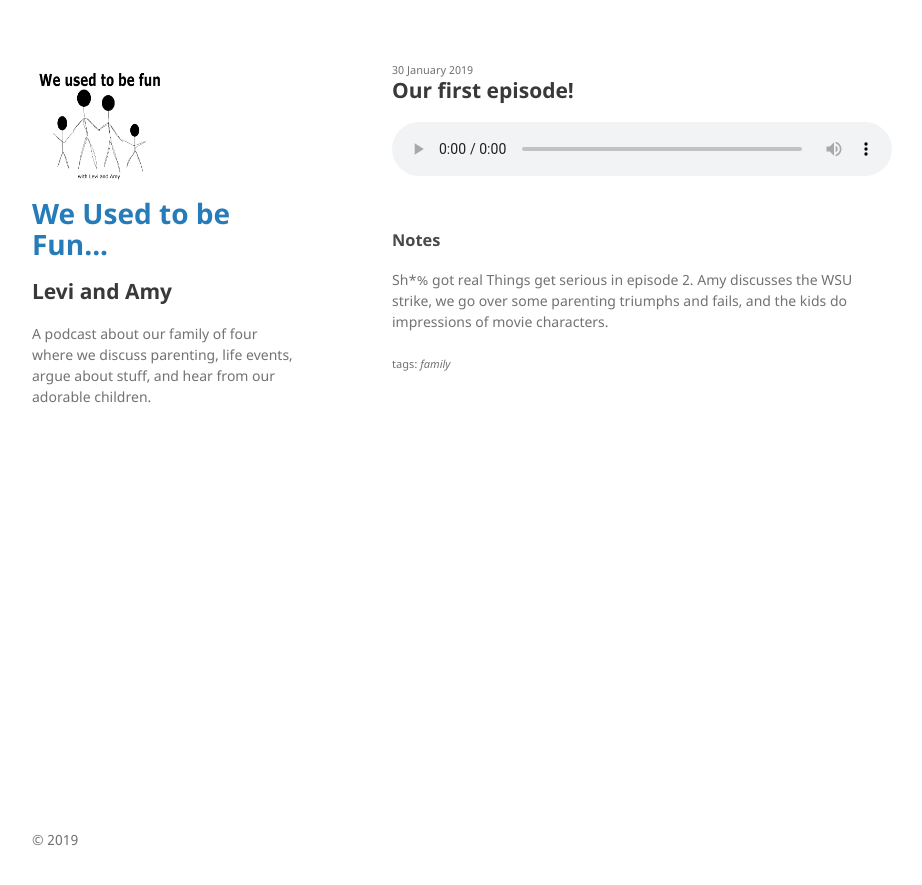
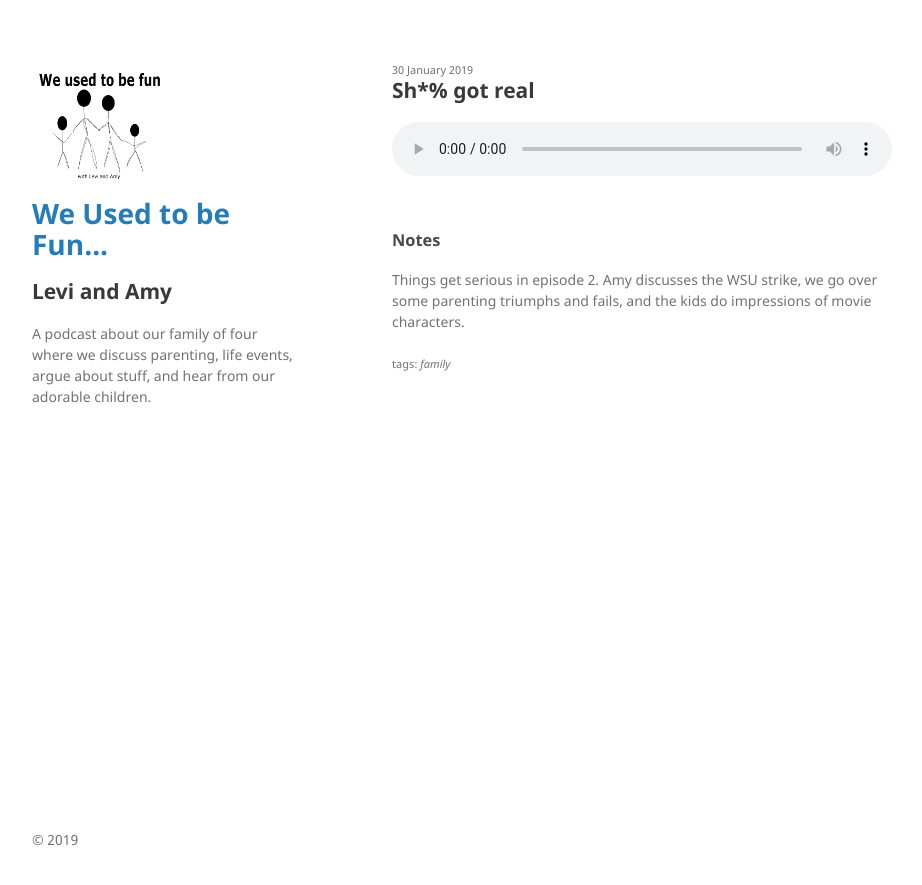
Before and after one commit to weusedtobefun/weusedtobefun.github.io, a Jekyll site: the page built from _posts/2019-01-29-ep002.md, in a window 1280 px wide. Shown: the top 885 px of the page, without its empty margins (178-1100 px from the left). Built offline with Jekyll 4.4.1, drawn with Linux system fonts in a browser that asks for light colours.

Commit message:
updated ep002, added ep003

```diff
--- a/_posts/2019-01-29-ep002.md
+++ b/_posts/2019-01-29-ep002.md
@@ -1,5 +1,5 @@
 ---
-title:        "Our first episode!"
+title:        "Sh*% got real"
 date:         2019-01-29 22:00:00 -0500
 keywords:
 - family
```
Also changed, not shown: other parts of _posts/2019-01-29-ep002.md (+2 -1 lines), _posts/2019-02-06-ep003.md (added, +14 -0 lines).
